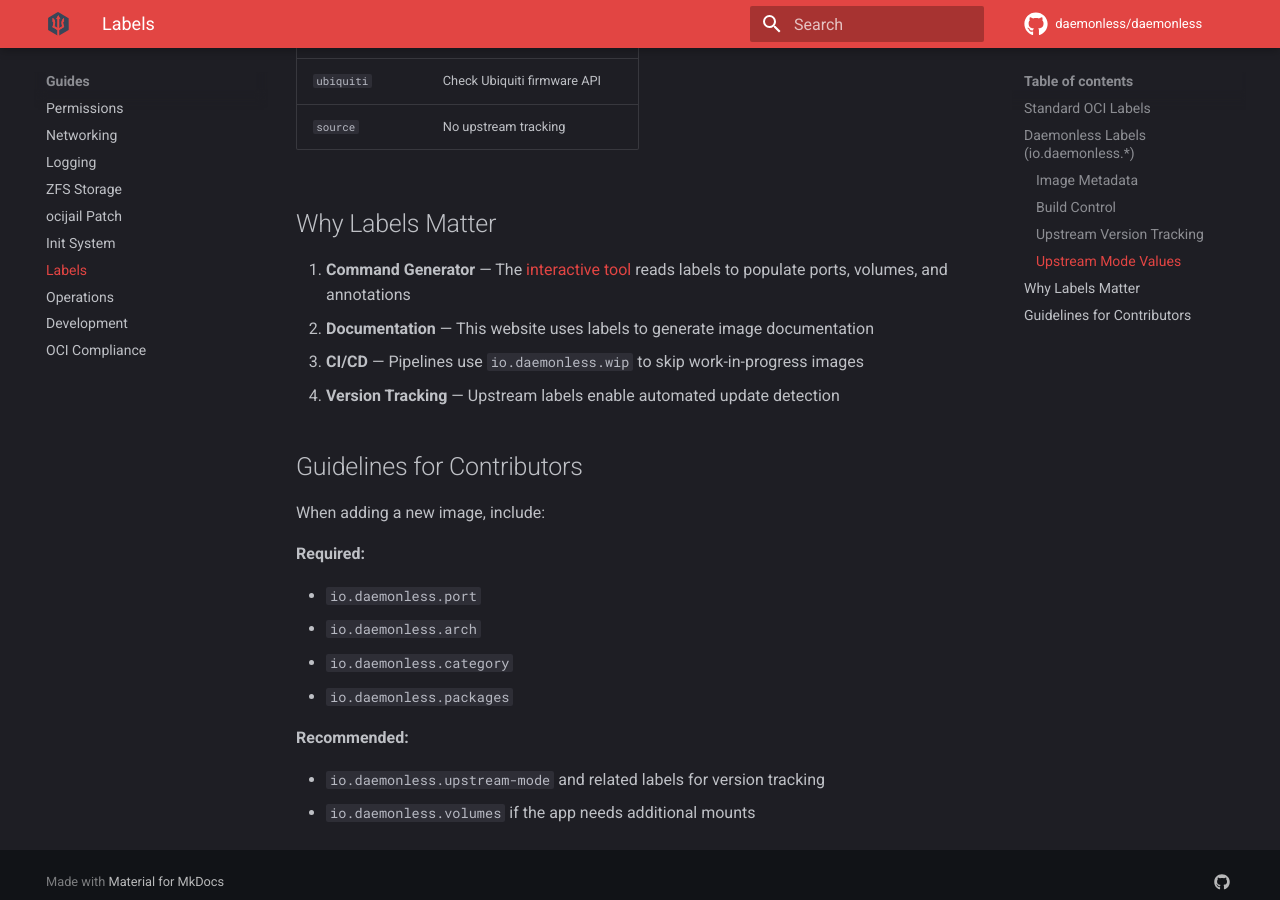
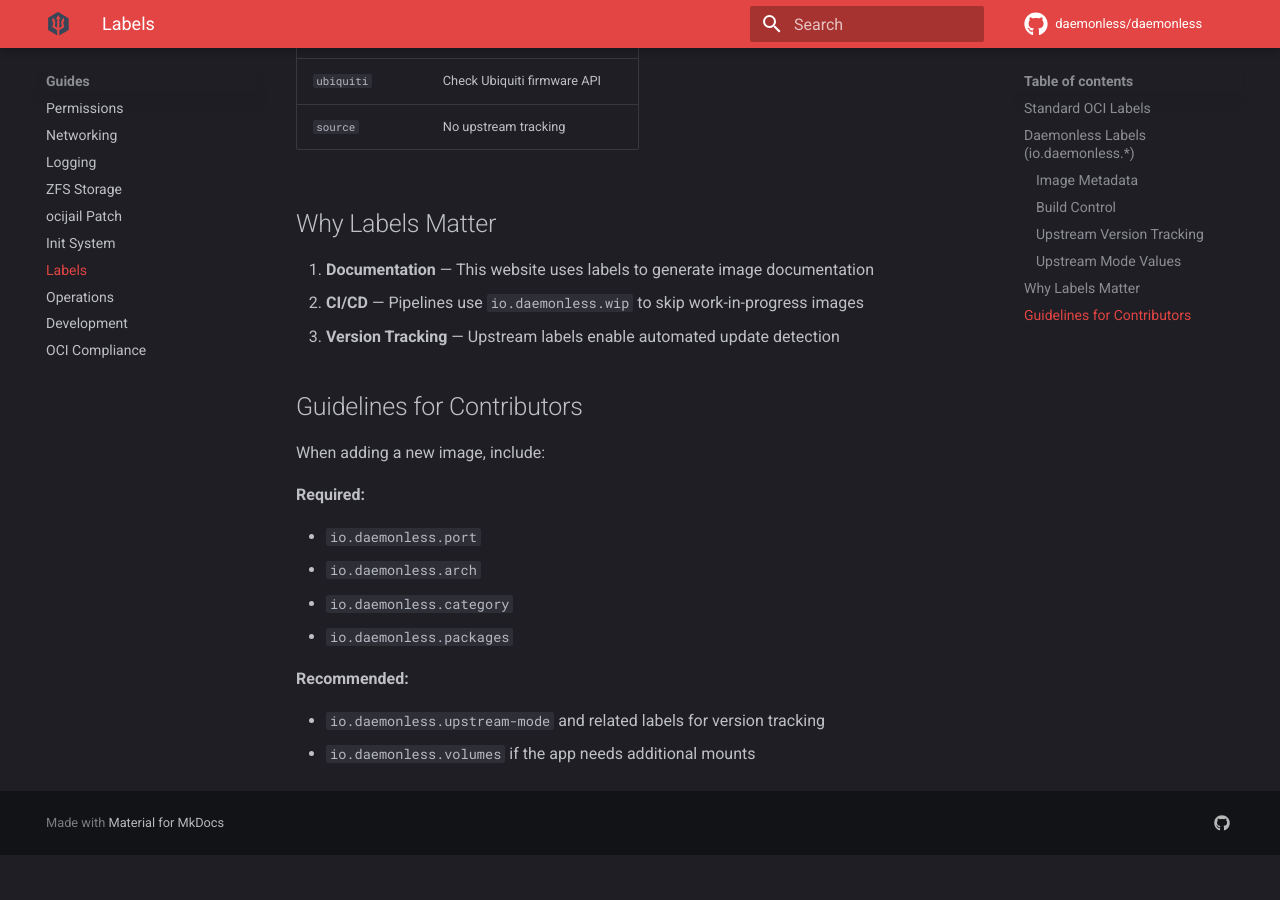
Before and after one commit to daemonless/daemonless-site-test, an MkDocs documentation site: the page built from docs/guides/labels.md, in a window 1280 px wide and 900 px high, scrolled down 2348 px. Built offline with MkDocs 1.6.1 and Material for MkDocs 9.7.7, drawn with Linux system fonts in a browser that asks for light colours; comment, search, counter and statistics services are not loaded; after the commit the page ends 3203 px from its top, so only the background shows below that.

Commit message:
Remove generator (404)

```diff
--- a/docs/guides/labels.md
+++ b/docs/guides/labels.md
@@ -62,10 +62,9 @@ We follow the [Open Container Initiative (OCI) Image Spec](https://github.com/op
 
 ## Why Labels Matter
 
-1. **Command Generator** — The [interactive tool](../generator.md) reads labels to populate ports, volumes, and annotations
-2. **Documentation** — This website uses labels to generate image documentation
-3. **CI/CD** — Pipelines use `io.daemonless.wip` to skip work-in-progress images
-4. **Version Tracking** — Upstream labels enable automated update detection
+1. **Documentation** — This website uses labels to generate image documentation
+1. **CI/CD** — Pipelines use `io.daemonless.wip` to skip work-in-progress images
+1. **Version Tracking** — Upstream labels enable automated update detection
 
 ## Guidelines for Contributors
 
```
Also changed, not shown: docs/quick-start.md (+0 -1 lines).
